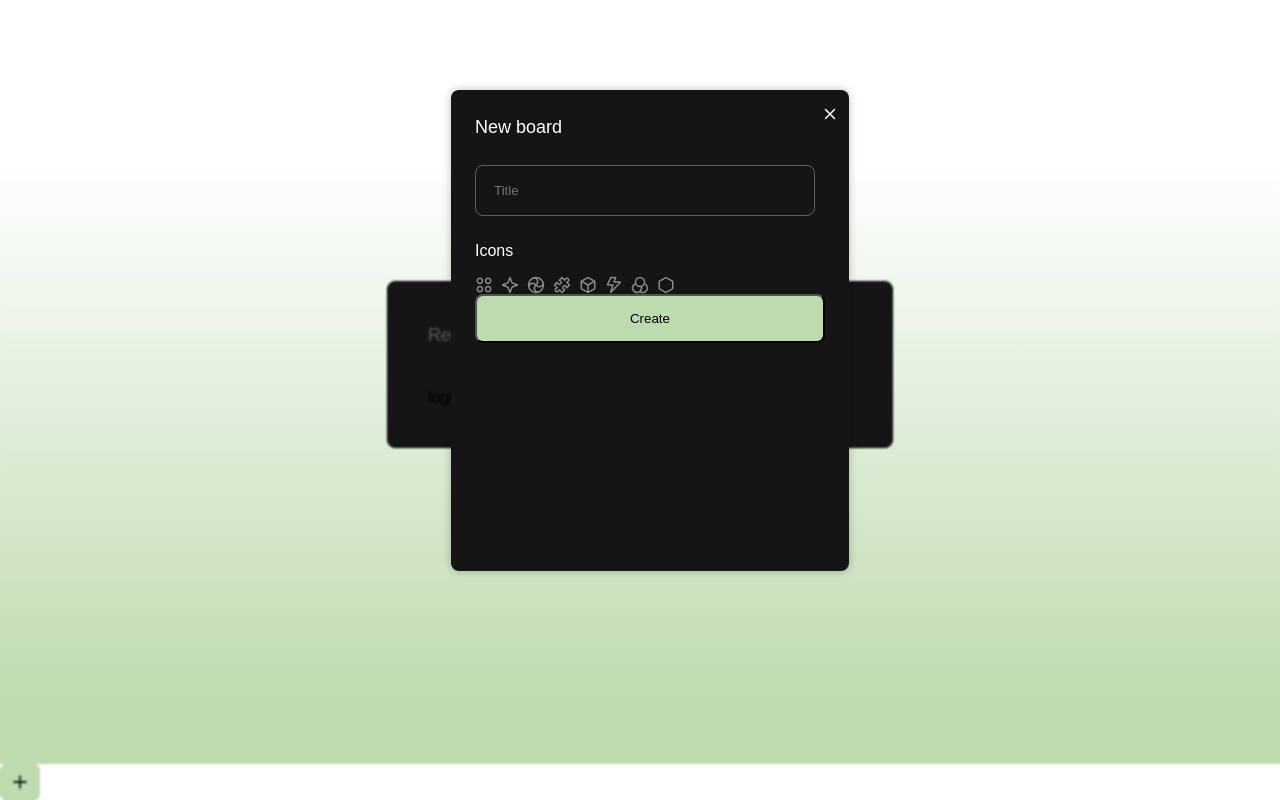
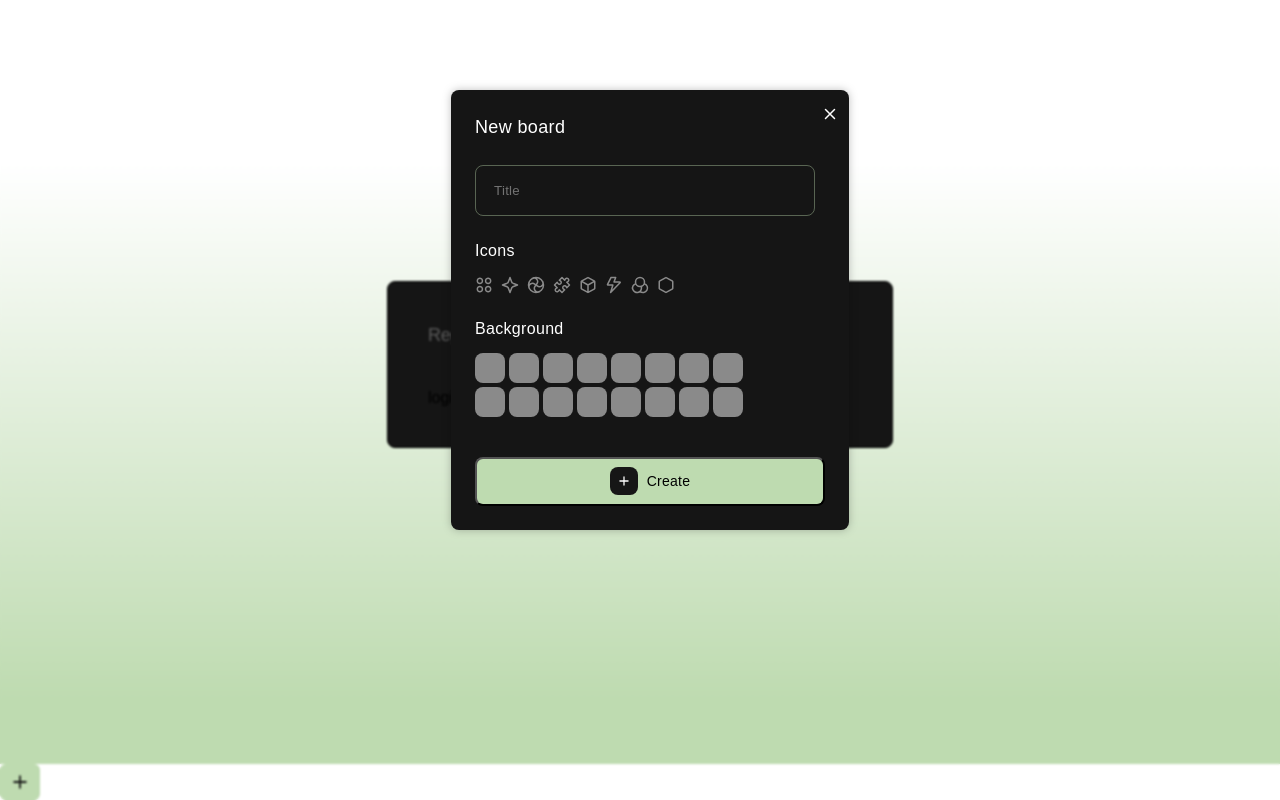
Before and after one commit to RomanChuykov/task-pro-frontend, a React (Create React App) app: page /NickTsalyn/task-pro-frontend/auth/1/login in a window 1280 px wide. Both pictures are taken after a click on the button 20 px from the left and 818 px from the top of the page. Shown: the part 36-836 px from the top of the page. Built offline with nearby package versions, Linux system fonts and the light colour scheme.

Commit message:
part two

```diff
--- a/src/components/boardModals/ModalsBase/BoardModalBase.jsx
+++ b/src/components/boardModals/ModalsBase/BoardModalBase.jsx
@@ -1,7 +1,7 @@
 import React, { useState } from 'react'
 import Modal from 'react-modal'
 import sprite from 'images/icons.svg'
-import './BoardModalBase.css'
+import './BoardModalBase.styled.css'
 
 export const BoardModalBase = ({ isModalOpen, title, onCloseModal, action }) => {
     const [currentTitle, setCurrentTitle] = useState(title)
@@ -26,7 +26,9 @@ export const BoardModalBase = ({ isModalOpen, title, onCloseModal, action }) =>
             <button className="modal-close-button" onClick={close}>
                 <svg><use xlinkHref={`${sprite}#icon-x-close`}></use></svg>
             </button>
+
             <p className="modal-header">{action==='add' ? 'New' : 'Edit'} board</p>
+
             <form className="modal-form">
                 <input
                     id="title"
@@ -36,50 +38,139 @@ export const BoardModalBase = ({ isModalOpen, title, onCloseModal, action }) =>
                     className='title-input'
                     required
                 />
-                <p className="icons-header">Icons</p>
+
+                <p className="lists-header">Icons</p>
                 <label className="icons-list">
-                    <input type="radio" id="radio-1"></input>
-                    <label htmlFor="radio-1">
+                    <input type="radio" id="icon-1"></input>
+                    <label htmlFor="icon-1">
                         <svg aria-hidden="true"><use xlinkHref={`${sprite}#icon-Project`}></use></svg>
                     </label>
 
-                    <input type="radio" id="radio-2"></input>
-                    <label htmlFor="radio-2">
+                    <input type="radio" id="icon-2"></input>
+                    <label htmlFor="icon-2">
                         <svg aria-hidden="true"><use xlinkHref={`${sprite}#icon-star-04`}></use></svg>
                     </label>
 
-                    <input type="radio" id="radio-3"></input>
-                    <label htmlFor="radio-3">
+                    <input type="radio" id="icon-3"></input>
+                    <label htmlFor="icon-3">
                         <svg aria-hidden="true"><use xlinkHref={`${sprite}#icon-loading-03`}></use></svg>
                     </label>
 
-                    <input type="radio" id="radio-4"></input>
-                    <label htmlFor="radio-4">
+                    <input type="radio" id="icon-4"></input>
+                    <label htmlFor="icon-4">
                         <svg aria-hidden="true"><use xlinkHref={`${sprite}#icon-puzzle-piece-02`}></use></svg>
                     </label>
 
-                    <input type="radio" id="radio-5"></input>
-                    <label htmlFor="radio-5">
+                    <input type="radio" id="icon-5"></input>
+                    <label htmlFor="icon-5">
                         <svg aria-hidden="true"><use xlinkHref={`${sprite}#icon-container`}></use></svg>
                     </label>
 
-                    <input type="radio" id="radio-6"></input>
-                    <label htmlFor="radio-6">
+                    <input type="radio" id="icon-6"></input>
+                    <label htmlFor="icon-6">
                         <svg aria-hidden="true"><use xlinkHref={`${sprite}#icon-lightning-02`}></use></svg>
                     </label>
 
-                    <input type="radio" id="radio-7"></input>
-                    <label htmlFor="radio-7">
+                    <input type="radio" id="icon-7"></input>
+                    <label htmlFor="icon-7">
                         <svg aria-hidden="true"><use xlinkHref={`${sprite}#icon-colors`}></use></svg>
                     </label>
 
-                    <input type="radio" id="radio-8"></input>
-                    <label htmlFor="radio-8">
+                    <input type="radio" id="icon-8"></input>
+                    <label htmlFor="icon-8">
                         <svg aria-hidden="true"><use xlinkHref={`${sprite}#icon-hexagon-01`}></use></svg>
                     </label>
                 </label>
 
-                <button className='submit-button' type="submit">{action==='add' ? 'Create' : 'Edit'}</button>
+                <p className="lists-header">Background</p>
+                <label className='backs-list'>
+                    <input type='radio' id='bg-1'></input>
+                    <label htmlFor="bg-1">
+                        <span></span>
+                    </label>
+
+                    <input type='radio' id='bg-2'></input>
+                    <label htmlFor="bg-2">
+                        <span></span>
+                    </label>
+
+                    <input type='radio' id='bg-3'></input>
+                    <label htmlFor="bg-3">
+                        <span></span>
+                    </label>
+
+                    <input type='radio' id='bg-4'></input>
+                    <label htmlFor="bg-4">
+                        <span></span>
+                    </label>
+
+                    <input type='radio' id='bg-5'></input>
+                    <label htmlFor="bg-5">
+                        <span></span>
+                    </label>
+
+                    <input type='radio' id='bg-6'></input>
+                    <label htmlFor="bg-6">
+                        <span></span>
+                    </label>
+
+                    <input type='radio' id='bg-7'></input>
+                    <label htmlFor="bg-7">
+                        <span className='back'></span>
+                    </label>
+
+                    <input type='radio' id='bg-8'></input>
+                    <label htmlFor="bg-8">
+                        <span></span>
+                    </label>
+
+                    <input type='radio' id='bg-9'></input>
+                    <label htmlFor="bg-9">
+                        <span></span>
+                    </label>
+
+                    <input type='radio' id='bg-10'></input>
+                    <label htmlFor="bg-10">
+                        <span></span>
+                    </label>
+
+                    <input type='radio' id='bg-11'></input>
+                    <label htmlFor="bg-11">
+                        <span></span>
+                    </label>
+
+                    <input type='radio' id='bg-12'></input>
+                    <label htmlFor="bg-12">
+                        <span></span>
+                    </label>
+
+                    <input type='radio' id='bg-13'></input>
+                    <label htmlFor="bg-13">
+                        <span></span>
+                    </label>
+
+                    <input type='radio' id='bg-14'></input>
+                    <label htmlFor="bg-14">
+                        <span></span>
+                    </label>
+
+                    <input type='radio' id='bg-15'></input>
+                    <label htmlFor="bg-15">
+                        <span></span>
+                    </label>
+
+                    <input type='radio' id='bg-16'></input>
+                    <label htmlFor="bg-16">
+                        <span></span>
+                    </label>
+                </label>
+
+                <button className='submit-button' type="submit">
+                    <span className='submit-icon-back'>
+                        <svg className='submit-icon'><use xlinkHref={`${sprite}#icon-plus`}></use></svg>
+                    </span>
+                    {action==='add' ? 'Create' : 'Edit'}
+                </button>
             </form>
         </Modal>
     )
--- a/src/components/boardModals/ModalsBase/BoardModalBase.css
+++ b/src/components/boardModals/ModalsBase/BoardModalBase.styled.css
@@ -19,7 +19,8 @@
     display: flex;
     flex-direction: column;
     width: 100%;
-    height: 433px;
+    height: fit-content;
+    max-height: 433px;
     max-width: 350px;
     padding: 24px;
     background-color: rgba(21, 21, 21, 1);
@@ -50,7 +51,7 @@
     font-weight: 400;
     font-size: 18px;
     line-height: 27px;
-    letter-spacing: -2%;
+    letter-spacing: 0.02em;
 }
 
 .modal-form {
@@ -69,7 +70,7 @@
     color: rgba(255, 255, 255, 1);
     font-family: inherit;
     line-height: 21px;
-    letter-spacing: -2%;
+    letter-spacing: 0.02em;
     outline: none;
 }
 
@@ -77,16 +78,17 @@
     color: rgba(255, 255, 255, 0.4);
     font-family: inherit;
     line-height: 21px;
-    letter-spacing: -2%;
+    letter-spacing: 0.02em;
 }
 
 .title-input:focus, .title-input:hover {
     border-color: rgba(190, 219, 176, 1);
 }
 
-.icons-header {
+.lists-header {
     color: white;
     line-height: 21px;
+    letter-spacing: 0.02em;
     letter-spacing: -2%;
     padding-bottom: 14px;
 }
@@ -96,13 +98,14 @@
     flex-wrap: wrap;
     flex-direction: row;
     column-gap: 8px;
+    margin-bottom: 24px;
 }
 
-input[type='radio'] {
+[id^=icon-] {
     display: none;
 }
 
-input[type='radio'] + label > svg {
+[id^=icon-] + label > svg {
     display: inline-block;
     vertical-align: middle;
     stroke: rgba(255, 255, 255, 0.5);
@@ -112,15 +115,74 @@ input[type='radio'] + label > svg {
     height: 18px;
 }
 
-input[type='radio']:checked + label > svg {
+[id^=icon-]:checked + label > svg {
     stroke: white;
     cursor:default;
 }
 
+.backs-list {
+    width: 270px;
+    display: flex;
+    flex-direction: row;
+    flex-wrap: wrap;
+    column-gap: 4px;
+    row-gap: 4px;
+    margin-bottom: 40px;
+}
+
+[id^=bg-] {
+    display: none;
+}
+
+[id^=bg-] + label > span {
+    display: inline-block;
+    vertical-align: middle;
+    background-color: rgba(255, 255, 255, 0.5);
+    border: 1px transparent solid;
+    cursor: pointer;
+    border-radius: 8px;
+    width: 28px;
+    height: 28px;
+}
+
+[id^=bg-]:checked + label > span {
+    border-color: white;
+    cursor:default;
+}
+
 .submit-button {
+    display: flex;
     max-width: 100%;
     height: 49px;
     border-radius: 8px;
+    font-weight: 500;
     background-color: rgba(190, 219, 176, 1);
     font-family: inherit;
+    font-size: 14px;
+    line-height: 21px;
+    letter-spacing: 0.02em;
+    justify-content: center;
+    align-items: center;
+    flex-wrap: wrap;
+    column-gap: 9px;
 }
+
+.submit-button:hover {
+    background-color: rgba(157, 200, 136, 1);
+}
+
+.submit-icon-back {
+    display: flex;
+    width: 28px;
+    height: 28px;
+    background-color: rgba(22, 22, 22, 1);
+    border-radius: 8px;
+    justify-content: center;
+    align-items: center;
+}
+
+.submit-icon {
+    width: 14px;
+    height: 14px;
+    stroke: white;
+}
```
